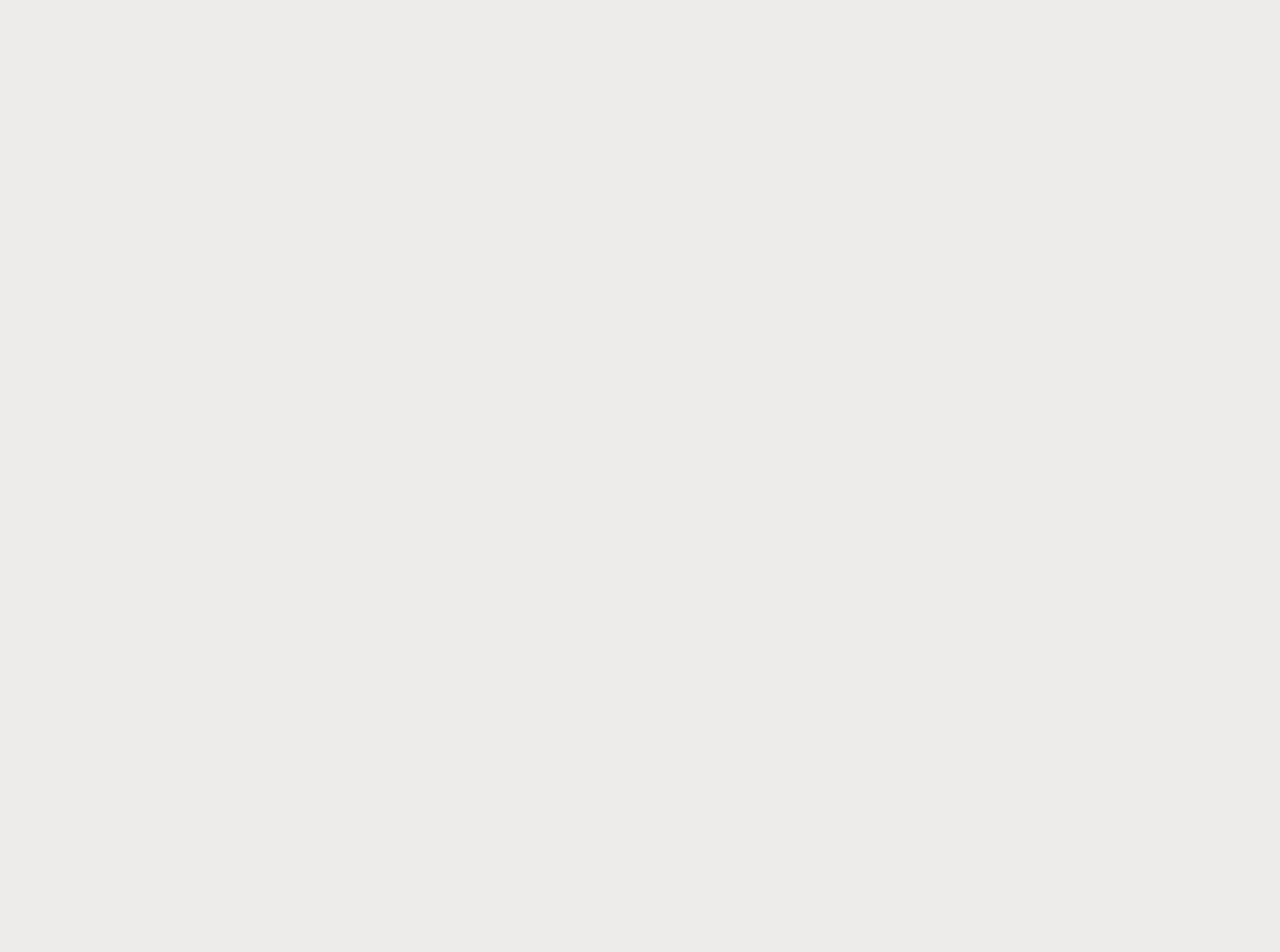
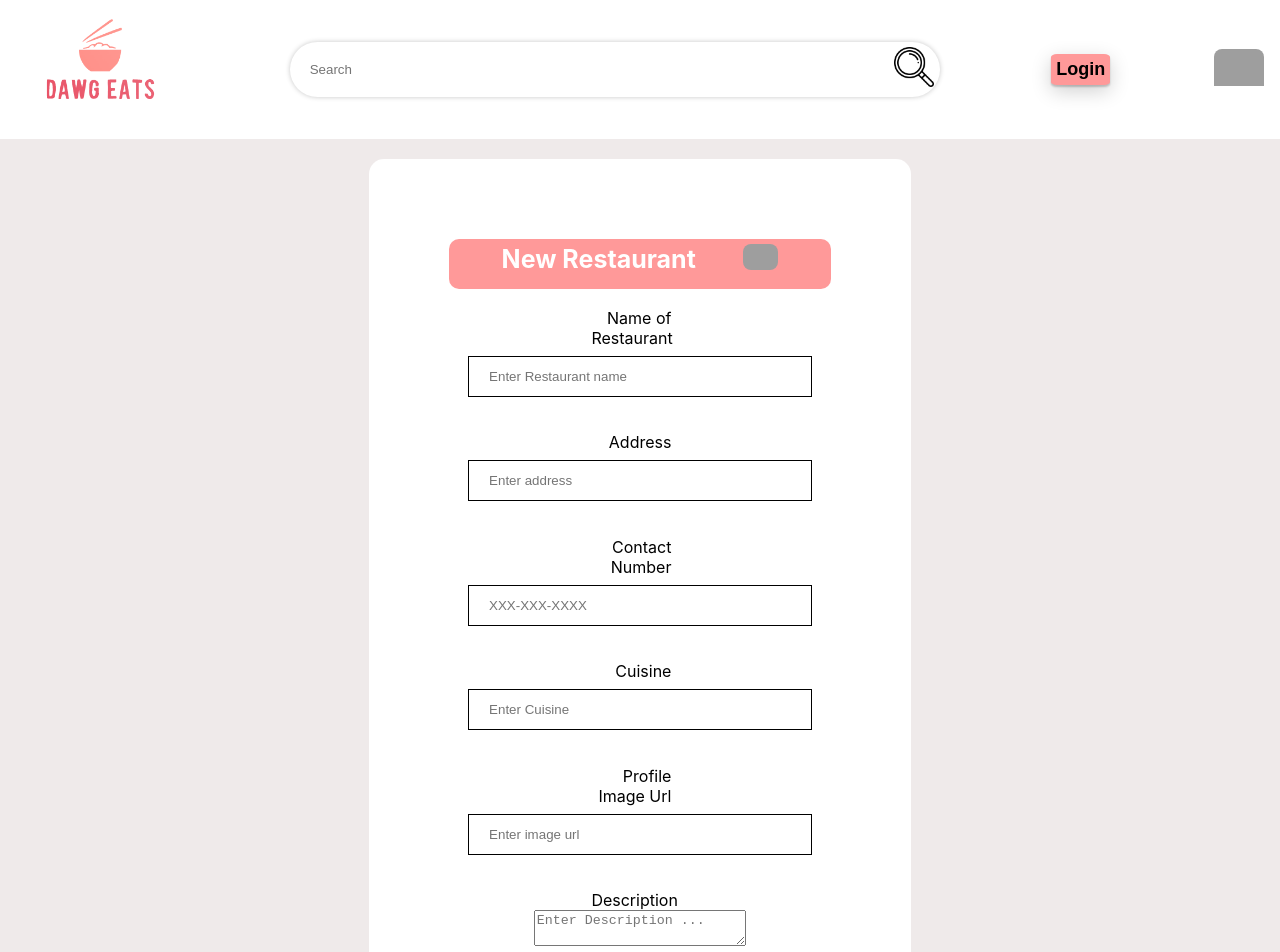
Before and after one commit to tc89585/DawgEats, a React (Create React App) app in the folder frontend/: page /create-item/1 in a window 1280 px wide. Before the commit this address had no page. Shown: the top 952 px of the page. Before the commit the page ends 800 px from the top, so only its background shows below. Built offline with nearby package versions, Linux system fonts and the light colour scheme; no server answers; grey boxes are pictures that could not be loaded.

Commit message:
Working forms to add, edit, and delete restaurants based on a user's Id in db

```diff
--- a/frontend/src/App.js
+++ b/frontend/src/App.js
@@ -1,4 +1,4 @@
-import React, { useState } from 'react';
+import React, { useState, useContext } from 'react';
 import CreateRestaurantItem from './components/CreateRestaurantItem';
 import { BrowserRouter as Router, Link, Route, Routes } from 'react-router-dom';
 import ShowList from './components/ShowList';
@@ -6,9 +6,48 @@ import UpdateInfo from './components/UpdateInfo';
 import Createaccount from './components/Createaccount';
 import Login from './components/Login';
 import HomePage from './components/HomePage';
+import UserContext from './context/UserContext';
+import axios from "axios";
+import { useEffect } from "react";
+
+//import React, { useState, useContext } from "react";
+
 
 const App = () => {
-  const [isLoggedIn, setIsLoggedIn] = useState(true);
+  const [isLoggedIn, setIsLoggedIn] = useState({
+    token: undefined,
+    user: undefined,
+  });
+ //change above block later
+  const [userData, setUserData] = useState({
+    token: undefined,
+    user: undefined,
+  });
+  useEffect(() => {
+    const checkifLoggedIn = async() => {
+      let token = localStorage.getItem("auth-token");
+      if (token == null) {
+        localStorage.setItem("auth-token", "");
+        token = "";
+      }
+      const tokenResponse = await axios.post(
+        "http://localhost:3001/tokenIsValid",
+        null,
+        { headers: { "x-auth-token": token}}
+      );
+      if (tokenResponse.data) {
+        const userRes = await axios.get("http://localhost:3001/", {
+          headers: { "x-auth-token": token},
+        });
+
+        setUserData({
+          token,
+          user: userRes.data,
+        });
+      }
+    };
+    checkifLoggedIn();
+  }, []);
 
   return (
     <Router>
@@ -19,11 +58,11 @@ const App = () => {
             path="/"
             element={<HomePage isLoggedIn={isLoggedIn} />}
           />
-          <Route path="/create-item" element={<CreateRestaurantItem />} />
+          <Route path="/create-item/:userId" element={<CreateRestaurantItem />} />
           <Route path="/create-user" element={<Createaccount />} />
           <Route path="/login" element={<Login />} />
-          <Route path="/edit-item/:id" element={<UpdateInfo />} />
-          <Route path="/show-item/:id" element={<ShowList />} />
+          <Route path="/edit-item/:id/edit/:userId" element={<UpdateInfo />} />
+          <Route path="/show-item/:userId" element={<ShowList />} />
         </Routes>
       </div>
     </Router>
--- a/frontend/src/components/CreateRestaurantItem.js
+++ b/frontend/src/components/CreateRestaurantItem.js
@@ -1,21 +1,49 @@
 import React, { useState } from 'react';
 import '../styles/FormStyleSheet.css';
-import { Link } from 'react-router-dom';
+import { Link, useParams, useNavigate } from 'react-router-dom';
 import NavBar from './NavBar.js';
 import '../styles/FormStyleSheet.css';
+import axios from 'axios';
 
 function CreateRestaurantItem(props) {
   const [item, setItem] = useState({
-    restName: '',
+    name: '',
     address: '',
     contact: '',
     cuisine: '',
-    image: '',
+    imageUrl: '',
     description: '',
   });
 
+  const { userId } = useParams();
+  const navigate = useNavigate();
+
   const handleChange = (e) => {
     setItem({ ...item, [e.target.name]: e.target.value });
+  };
+
+
+  const onSubmit = (e) => {
+    e.preventDefault();
+
+    axios
+      .post(`http://localhost:3001/api/restaurants/create-restaurant/${userId}`, item)
+      .then((res) => {
+        setItem({
+          name: '',
+          address: '',
+          contact: '',
+          cuisine: '',
+          imageUrl: '',
+          description: '',
+        });
+
+        // Push to /
+        navigate(`/show-item/${userId}`);
+      })
+      .catch((err) => {
+        console.log('Error in CreateRestaurant!');
+      });
   };
 
   return (
@@ -28,7 +56,7 @@ function CreateRestaurantItem(props) {
           </div>
 
           <div className="back-image">
-            <Link to="/show-item">
+            <Link to={`/show-item/${userId}`}>
               <img
                 src="https://as2.ftcdn.net/v2/jpg/02/02/93/99/1000_F_202939931_iHgLHxeBiSgNHbPvCSCdEEEtl391oRLM.jpg"
                 alt="back"
@@ -38,14 +66,14 @@ function CreateRestaurantItem(props) {
           </div>
         </div>
         <div className="form">
-          <form noValidate>
+          <form noValidate onSubmit={onSubmit}>
             <div className="wrapper">
               <label> Name of Restaurant</label>
               <input
-                value={item.restName}
+                value={item.name}
                 onChange={handleChange}
                 type="text"
-                name="restName"
+                name="name"
                 placeholder="Enter Restaurant name"
                 required
               />
@@ -64,8 +92,8 @@ function CreateRestaurantItem(props) {
             <div className="wrapper">
               <label> Contact Number </label>
               <input
-                value={item.contact}
-                name="contact"
+                value={item.number}
+                name="number"
                 onChange={handleChange}
                 type="text"
                 placeholder="XXX-XXX-XXXX"
@@ -87,9 +115,9 @@ function CreateRestaurantItem(props) {
             <div className="wrapper">
               <label> Profile Image Url </label>
               <input
-                value={item.image}
+                value={item.imageUrl}
                 onChange={handleChange}
-                name="image"
+                name="imageUrl"
                 type="text"
                 placeholder="Enter image url"
                 required
@@ -108,13 +136,8 @@ function CreateRestaurantItem(props) {
             </div>
 
             <div className="but">
-              <button type="submit" className="sub">
-                <Link
-                  to="/show-item"
-                  style={{ textDecoration: 'none', color: 'white' }}
-                >
+              <button className="sub" type="submit">
                   Post
-                </Link>
               </button>
             </div>
           </form>
--- a/frontend/src/components/RestaurantCard.js
+++ b/frontend/src/components/RestaurantCard.js
@@ -6,9 +6,9 @@ function RestaurantCard(props) {
 
   return (
     <div className="card">
-      <img src={item.image} alt={item.restName} height={200} />
+      <img src={item.imageUrl} alt={item.name} height={200} />
       <div className="description">
-        <h2>{item.restName}</h2>
+        <h2>{item.name}</h2>
         <div className="container2">
           <img
             src="https://static.vecteezy.com/system/resources/previews/003/672/373/original/junk-food-cartoon-design-vector.jpg"
--- a/frontend/src/components/ShowList.js
+++ b/frontend/src/components/ShowList.js
@@ -1,5 +1,5 @@
 import React, {useState, useEffect} from 'react';
-import { Link, useParams } from 'react-router-dom';
+import { Link, useParams, useNavigate } from 'react-router-dom';
 import RestaurantCard from './RestaurantCard';
 import NavBar from './NavBar.js';
 import '../styles/ShowList.css';
@@ -7,14 +7,14 @@ import axios from 'axios';
 
 function ShowList() {
 
-	const { id } = useParams();
-
+	const { userId } = useParams();
+	const navigate = useNavigate();
 
     const [items, setItems] = useState([]);
 
     useEffect(() => {
 	axios
-	    .get(`http://localhost:3001/api/restaurants/user/${id}`)
+	    .get(`http://localhost:3001/api/restaurants/user/${userId}`)
 	    .then((res) => {
 		setItems(res.data);
 	    })
@@ -23,11 +23,19 @@ function ShowList() {
 	    });
     }, []);
 
-    //  const itemList =
-    //  items.length === 0
-    //     ? 'there is no item record!'
-    //      : items.map((item, k) => <RestaurantCard item={item} key={k} />);
-
+	const onDelete = (id) => {
+		axios
+		  .delete(`http://localhost:3001/api/restaurants/delete-restaurant/${id}/${userId}`)
+		  .then((res) => {
+		      setItems(
+			items.filter((item) => {
+				   return item._id !== id;
+			}));
+		  })
+		  .catch((err) => {
+			console.log('Error form ShowList_deleteClick');
+		  });
+	  };
 
 	return (
 		<div className="ShowList">
@@ -40,7 +48,7 @@ function ShowList() {
 				<button className="addButton">
 				  <Link
 					style={{ textDecoration: 'none', color: 'white', fontSize: 18 }}
-					to="/create-item"
+					to={`/create-item/${userId}`}
 				  >
 					Add New Restaurant
 				  </Link>
@@ -61,14 +69,15 @@ function ShowList() {
 				  <button>
 					<Link
 					  style={{ textDecoration: 'none', color: 'black' }}
-					  to={`/edit-item/${items[index]._id}`}
+					  to={`/edit-item/${items[index]._id}/edit/${userId}`}
 					>
 					  Edit
 					</Link>
 				  </button>
 				</div>
 				<div className="col">
-				  <button type="button">Delete</button>
+				  <button type="button" onClick= {() => {onDelete(items[index]._id);
+				  }}>Delete</button>
 				</div>
 			  </div>
 			  <br />
@@ -76,7 +85,6 @@ function ShowList() {
 			</div>
 				})}
 
-            {console.log(items)}
 			  </div>
 			</div>
 
--- a/frontend/src/components/UpdateInfo.js
+++ b/frontend/src/components/UpdateInfo.js
@@ -16,6 +16,7 @@ function UpdateInfo(props) {
     });
 
     const { id } = useParams();
+    const { userId } = useParams();
     const navigate = useNavigate();
 
     useEffect(() => {
@@ -55,9 +56,9 @@ function UpdateInfo(props) {
 
 
 
-	axios.put(`http://localhost:3001/api/restaurants/edit-restaurant/${id}`, data)
+	axios.put(`http://localhost:3001/api/restaurants/edit-restaurant/${id}/${userId}`, data)
 	    .then((res) => {
-		navigate(`/show-item/:id`);
+		navigate(`/show-item/${userId}`);
 	    })
 	    .catch((err) => {
 		console.log('Error in UpdateInfo!');
@@ -73,7 +74,7 @@ function UpdateInfo(props) {
 			    <h5> Update Restaurant</h5>
 			</div>
 
-			<Link to="/show-item">
+			<Link to={`/show-item/${userId}`}>
 			    <img
 				src="https://as2.ftcdn.net/v2/jpg/02/02/93/99/1000_F_202939931_iHgLHxeBiSgNHbPvCSCdEEEtl391oRLM.jpg"
 				alt="back"
```
